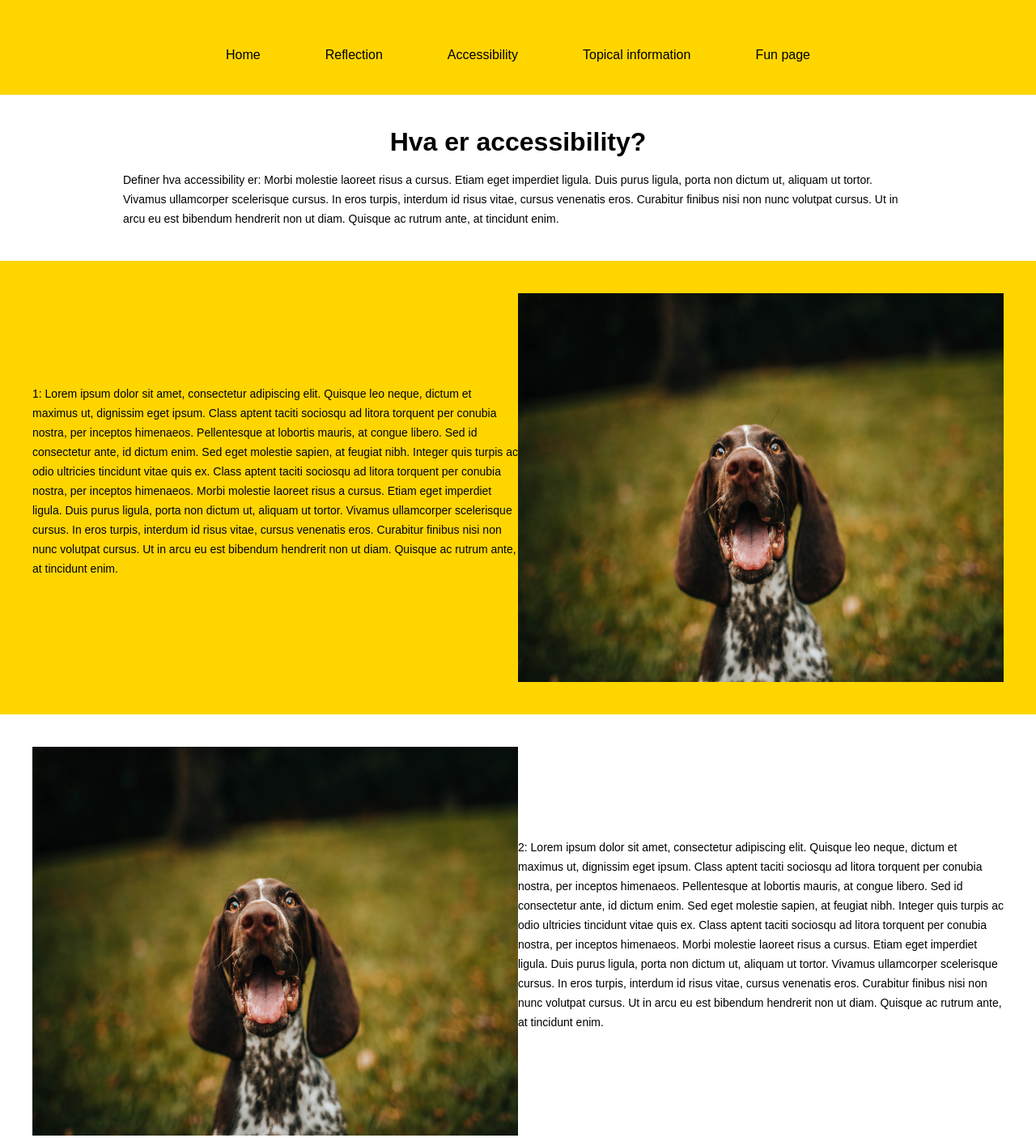
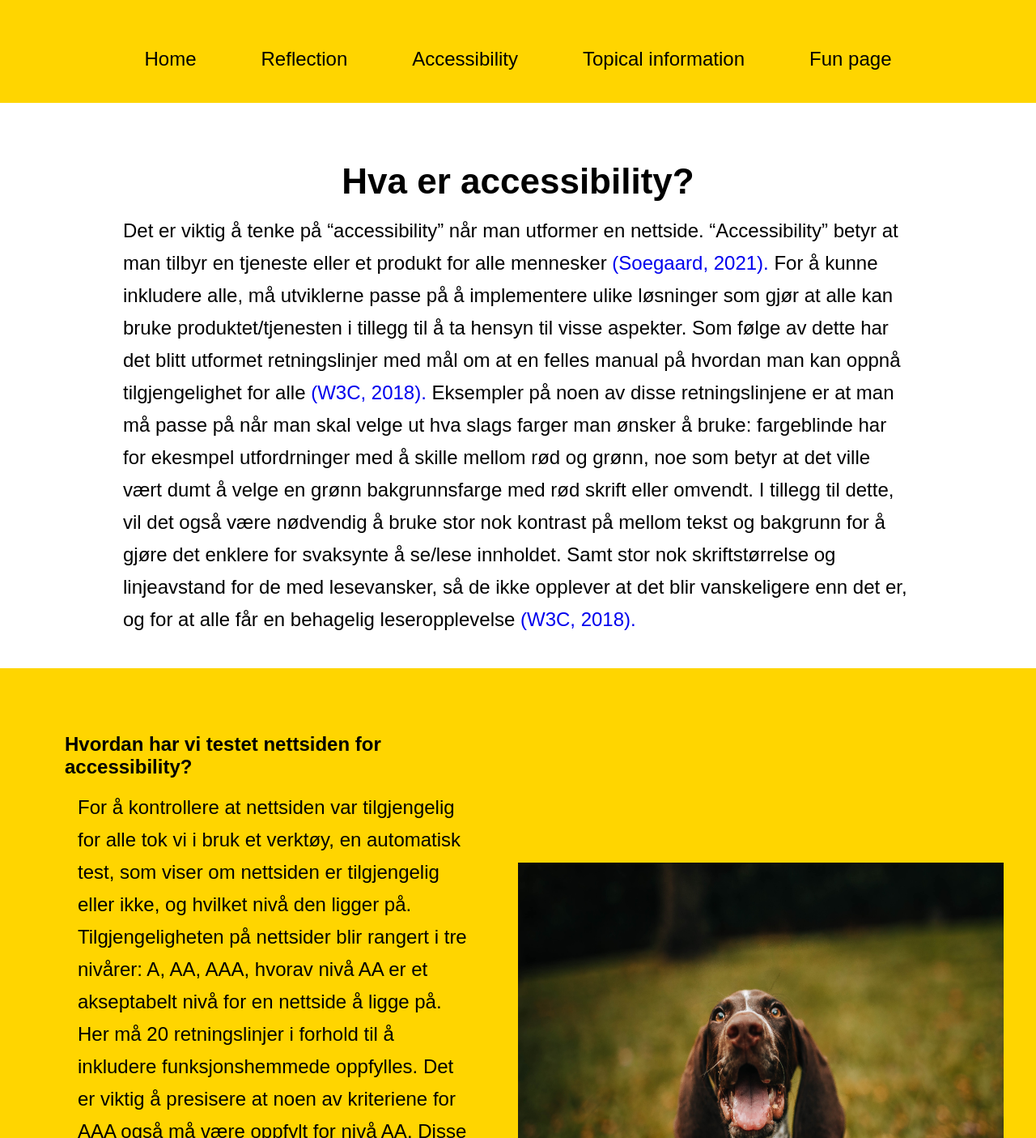
Before and after one commit to andreahjelde/Final-assignment-, a plain HTML site: page accessibility.html in a window 1280 px wide. Shown: the top 1405 px of the page at 81% size. Drawn offline with Linux system fonts and the light colour scheme.

Commit message:
la inn tekst til accessibility

```diff
--- a/Stylesheets/stylesheet.css
+++ b/Stylesheets/stylesheet.css
@@ -7,32 +7,27 @@
     font-family: Arial, Helvetica, sans-serif;
 }
 
+                        /*-------LITEN SKJERM------*/
+                        /*---- Screens < 600px ----*/
+
+/*------Generell styling-----*/
 /* -- styling til skriftstørrelse og skrifttype--*/
-p{
-    font-size: 14px;
-    line-height: 1.5rem;
+h1{
+    font-size: 36px;
 }
 
-/* Margin til alle div-ene*/
+h2{
+    font-size: 24;
+}
+
+p{
+    font-size: 18px;
+    line-height: 2.5rem;
+}
+
 div{
     padding: 2.5rem;
 }
-
-footer{
-    height: 5vh;
-    background-color: black;
-}
-
-
-
-
-
-
-
-
-/*-------LITEN SKJERM------*/
-/*---- Screens < 600px ----*/
-
 
 /*---HEADER---*/
 
@@ -68,6 +63,7 @@ header li{
 header li a{
     color: black;
     text-decoration: none;
+    font-size: 18px;
 
 }
 
@@ -77,12 +73,9 @@ border-bottom: solid 2px black;
 
 
 
-
-
-/*----Home-Page----*/
-
+/*---------------HOME-PAGE---------------*/
+/*---Introduksjon---*/
 /*justering av plassering*/
-
 .introduksjon{
     display: flex;
     flex-direction: column;
@@ -105,19 +98,20 @@ border-bottom: solid 2px black;
     text-align: center;
     padding-top: 2rem;
     padding-bottom: 10rem;
+
     max-width: 400px;
     min-width: 200px;
+
+    /*max-width: 600px;
+    min-width: 400px;  */
 }
 
 /*styling av bildet*/
-
 .introduksjon img{
     width: 400px;
-
 }
 
-
- /*Justering av plassering på elementene til forhåndsvisningen*/
+/* justering av forhåndsvisningene*/
 .forhåndsvisning:nth-child(2){
     display: flex;
     flex-direction: column;
@@ -149,7 +143,6 @@ border-bottom: solid 2px black;
 
 }
 
-
 .forhåndsvisning:nth-child(5){
     display: flex;
     justify-content:center;
@@ -168,6 +161,7 @@ border-bottom: solid 2px black;
     min-width: 20rem;
     background-color: white;
 }
+
 .for-tekst1 h2{
     text-align: center;
     background-color: white;
@@ -211,8 +205,7 @@ text-decoration: underline;
 }
 
 
-/*----Reflection-Page----*/
-
+/*---------------Reflection-Side---------------*/
 
 /*---Introduksjon---*/
 
@@ -294,9 +287,7 @@ text-decoration: underline;
     display: block;
 }
 
-
 /*---Konklusjon---*/
-
 /*plassering av elementene*/
 .konklusjon{
     display: flex;
@@ -304,7 +295,6 @@ text-decoration: underline;
     align-items: center;
     flex-direction: column;
     background-color:#ffd500;
-
 }
 
 /*Styling av tekst*/
@@ -346,28 +336,24 @@ padding: 3rem;
 
 
 
-/*----ACCESSIBILITY-PAGE---- */
+/*---------------ACCESSIBILITY-SIDE---------------*/
 /*Styling av overskriften og innledning*/
 #innledning h1{
    padding-bottom: 1rem;
 }
 
 #innledning p{
-    margin-right: 3rem;
-    margin-left: 3rem;
+    margin-left:2rem;
+    margin-right: 2rem;
 }
 
-#innledning{
-    display: flex;
-    justify-content: center;
-    align-items: center;
-    flex-direction: column;
+/*Styling av referanser i teksten*/
+#innledning a{
+    text-decoration: none;
  }
 
-/*Styling av teskten*/
-.forklaring p{
-    line-height: 1.5rem;
-    padding-bottom: 1rem;
+#innledning a:hover{
+     color: blue;
  }
 
 /*Styling av bilder */
@@ -375,6 +361,7 @@ padding: 3rem;
     height: 15rem;
     width: 100%;
     max-width: 520px;
+    padding-top: 1rem;
 }
 
 /*Bruker pseudo-element for å veksle gul og hvit-farge på tekstbokser*/
@@ -389,19 +376,22 @@ padding: 3rem;
 
 
 
-/*----TOPICAL INFORMATION-PAGE----*/
+
+/*---------------TOPICAL INFORMATION-SIDE---------------*/
 #overskrift1{
-margin-left: 2rem;
-margin-right: 2rem;
 margin-top: 2rem;
 
 padding-top: 2rem;
 padding-left: 2rem;
 padding-right: 2rem;
 
-display: flex;
-justify-content: center;
-align-items: center;
+text-align: center;
+}
+
+.oppgavetekst{
+max-width: 80%;
+margin-left: auto;
+margin-right: auto;
 }
 
 /*Styling av referanser i teksten*/
@@ -414,6 +404,8 @@ align-items: center;
 }
 
 /*Styling av kildeliste*/
+
+
 #kilder li{
     list-style-type: none;
 }
@@ -423,32 +415,43 @@ align-items: center;
     padding: 1rem;
     text-decoration: none;
     display: block;
+    font-size: 20px;
 }
 
 #kilder li a:hover{
     background-color: #ffd500;
-    tab-size: 5px;
 }
 
 
 
-
-
+/*-----------------------------------------------------------------------------------*/
                         /*--------MEDIUM STORE SKJERMER--------*/
                         /* ---Screens 600px –960 px ----*/
 
 @media screen and (min-width: 600px){
+/*---------------Generell styling---------------*/
+header li a{
+    font-size: 20px;
+}
+h1{
+    font-size: 42px;
+}
+h2{
+    font-size: 32;
+}
 
+p{
+    font-size: 22px;
+}
 
 /*---Header---*/
-
 /*Styling for navigasjonsbaren */
 header{
     height: fit-content;
     min-height: 2rem;
  }
 
- header ul{                       /* bruker flexbox for å plassere knappene til navigasjonsboksen*/
+ header ul{
      display:flex;
      justify-content: center;
      align-items: center;
@@ -467,7 +470,6 @@ header{
 /*----HOME-PAGE----*/
 
 /*Introduksjon*/
-
 /*justering av plassering*/
 .introduksjon{
     background-color: white;
@@ -487,7 +489,6 @@ header{
 
 
 /* justering av forhåndsvisningene*/
-
 .forhåndsvisning:nth-child(2){
     flex-direction: row-reverse;
     background-color:#ffd500;
@@ -505,15 +506,13 @@ header{
     background-color:#ffd500;
     border:none;
 }
+
 .forhåndsvisning:nth-child(5){
     flex-direction: row;
     background-color:white;
     border:none;
 }
 
-
-
-/*justering av tekst til forhåndsvisningene*/
 /* /*Justering på teksten*/
 .for-tekst1 p{
     text-align: left;
@@ -537,16 +536,11 @@ header{
 }
 
 
-
-/*----Reflection-Page----*/
-
-
+/*---------------Reflelction-side---------------*/
 /*---Introduksjon---*/
-
 /*Plassering av elementene*/
 .introduksjon2{
    flex-direction: row;
-
 }
 
 /*Styling av tekst*/
@@ -562,11 +556,11 @@ header{
 }
 
 /*---Hoveddel---*/
-
 /*plassering av elementene*/
 .refleksjon:nth-child(2){
     flex-direction: row-reverse;
 }
+
 .refleksjon:nth-child(3){
    flex-direction: row;
 }
@@ -576,6 +570,7 @@ header{
     text-align: left;
     max-width: 30rem;
 }
+
 .ref-tekst1 h2 {
     text-align: left;
 }
@@ -584,56 +579,100 @@ header{
     text-align: right;
     max-width: 30rem;
 }
+
 .ref-tekst2 h2 {
     text-align: right;
 }
-
 
 /*styling av tekstbilder*/
 .refleksjon img {
     width: 200px;
 }
 
-
-
-
 .konklusjon p{
     max-width: 30rem;
 }
 
+
+/*---------------Accessibility-side---------------*/
+#innledning h1{
+    padding-bottom: 1rem;
+    align-items: center;
+ }
+
+.forklaring h2{
+    display: flex;
+    justify-content: center;
+    align-items: center;
+}
+
+/*Styling av teskten*/
+.forklaring p{
+    padding: 1rem;
+}
+.forklaring img{
+    max-width: 880px;
+    height: 30rem;
+}
+
+
+/*---------------TOPICAL INFORMATION-side---------------*/
+#kilder{
+    margin-left: 5rem;
+    margin-right: 5rem;
+}
 }
 
 
 
 
-
-
-
+/*-----------------------------------------------------------------------------------*/
                         /*----------STORE SKJERMER--------*/
                         /* ---Screens >960 px--- */
 @media screen and (min-width: 960px){
+/*---------------Generell styling---------------*/
+h1{
+    font-size: 44px;
+}
+
+h2{
+    font-size: 34;
+}
+
+p{
+    font-size: 24px;
+}
+
+header li a{
+    font-size: 24px;
+}
 
 /*----Home-Page---*/
-
 /*Justerer bredden på teksten til forhåndsvisningene*/
 .for-tekst1 p{
     max-width: 40rem;
     min-width: 30rem;
 }
+
 .for-tekst2 p{
     max-width: 40rem;
     min-width: 30rem;
 }
 
 
-
-
-/*---Accessibility---*/
+/*---------------Accessibility---------------*/
 #innledning p{
     margin-right: 7rem;
     margin-left: 7rem;
 }
-/*Styling av bilder */
+#innledning h1{
+    margin-top: 2rem;
+    display: flex;
+    justify-content: center;
+    align-items: center;
+}
+
+/*Styling av boksene */
 .forklaring:nth-child(2){
     display: flex;
     flex-direction: row;
@@ -663,8 +702,9 @@ header{
     height: 30rem;
 }
 
-
-
-
-
+/*---------------TOPICAL INFORMATION-side---------------*/
+#kilder{
+    margin-left: 10rem;
+    margin-right: 10rem;
 }
+}
--- a/accessibility.html
+++ b/accessibility.html
@@ -35,78 +35,92 @@
     <!-- Bilder med forklaring -->
     <div id="innledning">
     <h1>Hva er accessibility?</h1>
-    <p>Definer hva accessibility er:
-      Morbi molestie laoreet risus a cursus. Etiam eget imperdiet ligula. Duis purus ligula,
-            porta non dictum ut, aliquam ut tortor. Vivamus ullamcorper scelerisque cursus.
-            In eros turpis, interdum id risus vitae, cursus venenatis eros.
-            Curabitur finibus nisi non nunc volutpat cursus.
-            Ut in arcu eu est bibendum hendrerit non ut diam.
-            Quisque ac rutrum ante, at tincidunt enim.
+    <p>Det er viktig å tenke på “accessibility” når man utformer en nettside.
+      “Accessibility” betyr at man tilbyr en tjeneste eller et produkt for alle mennesker
+      <a href="https://www.interaction-design.org/literature/article/accessibility-usability-for-all">(Soegaard, 2021).</a>
+      For å kunne inkludere alle,
+      må utviklerne passe på å implementere ulike løsninger som gjør at alle kan
+      bruke produktet/tjenesten i tillegg til å ta hensyn til visse aspekter.
+      Som følge av dette har det blitt utformet retningslinjer med mål om at en
+      felles manual på hvordan man kan oppnå tilgjengelighet for alle
+      <a href="https://www.w3.org/TR/2018/REC-WCAG21-20180605/#text-spacing"> (W3C, 2018).</a>
+
+      Eksempler på noen av disse retningslinjene er at man må passe på når man skal
+      velge ut hva slags farger man ønsker å bruke: fargeblinde har for ekesmpel
+      utfordrninger med å skille mellom rød og grønn, noe som betyr at det ville
+      vært dumt å velge en grønn bakgrunnsfarge med rød skrift eller omvendt.
+      I tillegg til dette, vil det også være nødvendig å bruke stor nok kontrast
+      på mellom tekst og bakgrunn for å gjøre det enklere for svaksynte å se/lese innholdet.
+      Samt stor nok skriftstørrelse og linjeavstand for de med lesevansker,
+      så de ikke opplever at det blir vanskeligere enn det er,
+      og for at alle får en behagelig leseropplevelse
+      <a href="https://www.w3.org/TR/2018/REC-WCAG21-20180605/#text-spacing"> (W3C, 2018).</a>
     </p>
     </div>
 
-      <div class="forklaring">
-        <p>
-            1: Lorem ipsum dolor sit amet, consectetur adipiscing elit.
-            Quisque leo neque, dictum et maximus ut, dignissim eget ipsum.
-            Class aptent taciti sociosqu ad litora torquent per conubia nostra, per inceptos himenaeos.
-            Pellentesque at lobortis mauris, at congue libero. Sed id consectetur ante, id dictum enim.
-            Sed eget molestie sapien, at feugiat nibh. Integer quis turpis ac odio ultricies tincidunt vitae quis ex.
-            Class aptent taciti sociosqu ad litora torquent per conubia nostra, per inceptos himenaeos.
-            Morbi molestie laoreet risus a cursus. Etiam eget imperdiet ligula. Duis purus ligula,
-            porta non dictum ut, aliquam ut tortor. Vivamus ullamcorper scelerisque cursus.
-            In eros turpis, interdum id risus vitae, cursus venenatis eros.
-            Curabitur finibus nisi non nunc volutpat cursus.
-            Ut in arcu eu est bibendum hendrerit non ut diam.
-            Quisque ac rutrum ante, at tincidunt enim.
-        </p>
-        <img src="medier/dog.jpg" alt="Bilde 1">
-      </div>
-
 
       <div class="forklaring">
+        <div class="innhold_forklaring">
+        <h2>Hvordan har vi testet nettsiden for accessibility?</h2>
         <p>
-            2: Lorem ipsum dolor sit amet, consectetur adipiscing elit.
-            Quisque leo neque, dictum et maximus ut, dignissim eget ipsum.
-            Class aptent taciti sociosqu ad litora torquent per conubia nostra, per inceptos himenaeos.
-            Pellentesque at lobortis mauris, at congue libero. Sed id consectetur ante, id dictum enim.
-            Sed eget molestie sapien, at feugiat nibh. Integer quis turpis ac odio ultricies tincidunt vitae quis ex.
-            Class aptent taciti sociosqu ad litora torquent per conubia nostra, per inceptos himenaeos.
-            Morbi molestie laoreet risus a cursus. Etiam eget imperdiet ligula. Duis purus ligula,
-            porta non dictum ut, aliquam ut tortor. Vivamus ullamcorper scelerisque cursus.
-            In eros turpis, interdum id risus vitae, cursus venenatis eros.
-            Curabitur finibus nisi non nunc volutpat cursus.
-            Ut in arcu eu est bibendum hendrerit non ut diam.
-            Quisque ac rutrum ante, at tincidunt enim.
+          For å kontrollere at nettsiden var tilgjengelig for alle tok vi i bruk et verktøy,
+          en automatisk test, som viser om nettsiden er tilgjengelig eller ikke,
+          og hvilket nivå den ligger på.
+          Tilgjengeligheten på nettsider blir rangert i tre nivårer:
+          A, AA, AAA, hvorav nivå AA er et akseptabelt nivå for en nettside å ligge på.
+          Her må 20 retningslinjer i forhold til å inkludere funksjonshemmede oppfylles.
+          Det er viktig å presisere at noen av kriteriene for AAA også må være oppfylt for nivå AA.
+          Disse retningslinjene består blant annet om at man må ha en viss kontrast mellom fargene,
+          at beskrivelsen til bildene har en betydning, at overskrifter blir brukt på en logisk måte,
+          etc. (Carlos -----, HJELP  ).  Vi lastet dermed opp alle sidene, hvorav alle fikk tildelt nivå AA.
         </p>
-        <img src="medier/dog.jpg" alt="Bilde 2">
       </div>
+        <img src="medier/dog.jpg" alt="Bilde 1">
 
-      <div class="forklaring">
-        <p>
-            3: Lorem ipsum dolor sit amet, consectetur adipiscing elit.
-            Quisque leo neque, dictum et maximus ut, dignissim eget ipsum.
-            Class aptent taciti sociosqu ad litora torquent per conubia nostra, per inceptos himenaeos.
-            Pellentesque at lobortis mauris, at congue libero. Sed id consectetur ante, id dictum enim.
-            Sed eget molestie sapien, at feugiat nibh. Integer quis turpis ac odio ultricies tincidunt vitae quis ex.
-            Class aptent taciti sociosqu ad litora torquent per conubia nostra, per inceptos himenaeos.
-            Morbi molestie laoreet risus a cursus. Etiam eget imperdiet ligula. Duis purus ligula,
-            porta non dictum ut, aliquam ut tortor. Vivamus ullamcorper scelerisque cursus.
-            In eros turpis, interdum id risus vitae, cursus venenatis eros.
-            Curabitur finibus nisi non nunc volutpat cursus.
-            Ut in arcu eu est bibendum hendrerit non ut diam.
-            Quisque ac rutrum ante, at tincidunt enim.
-        </p>
-        <img src="medier/dog.jpg" alt="Bilde 3">
       </div>
 
 
 
 
-  <footer>
+      <div class="forklaring">
+        <div class="innhold_forklaring">
+        <h2>Hva mer har vi gjort for å gjøre siden tilgjengelig?</h2>
+        <p>
+          I tillegg til å gjennomføre den automatiske testen,
+          leste vi oss også opp retningslinjene for tilgjengelighet for nettinnhold.
+          Dette ble gjort for å kunne være bevisste på hva vi måtte huske på mens vi kodet,
+          slik at vi fra begynnelsen kunne tenke på å utvikle en nettside som alle kunne bruke.
+        </p>
+        <p>
+          Vi brukte også en kontrsast sjekker for å kontrollere at fargene vi valgte
+          ikke gjorde teksten vanskelig å lese, spesielt for svaksynte.
+          Til tross for at vi hentet mye inspirasjon fra nettsiden til OsloMet,
+          valgte vi fortsatt å kontrollere kontrasten på fargene for å være
+          sikre på at det ikke var gjort en feil hos andre.
+          Vi passet også på å legge til beskrivelser på bildene slik at
+          de som av ulike årsaker ikke kan se bildet,
+          kan lese bildeteksten (eller få det opplest dersom de tar i bruk leseassistenter).
+        </p>
+      </div>
+        <img src="medier/dog.jpg" alt="Bilde 2">
+      </div>
 
-  </footer>
-  </main>
-</body>
-
+  <div class="forklaring">
+    <div class="innhold_forklaring">
+    <p>
+      For å kontrollere at koden vi hadde var grei,
+      brukte vi en nettside som gjorde en vurdering på den.
+      Til å begynne med validerte vi html-koden vår,
+      hvor vi fikk én feilmelding.
+      Denne feilmedlingen var enkel å rette opp i,
+      da det bare var at vi hadde glemt å avslutte “main”.
+      Etter at denne feilen ble rette på,
+      validerte vi html-koden på ny, og vi nå ingen feilmeldinger.
+      Så gjorde vi det samme for CSS-koden. Her fikk vi ingen feilmeldinger.
+    </p>
+    </div>
+        <img src="medier/dog.jpg" alt="Bilde 3">
+      </div>
+    </main>
+  </body>
 </html>
```
Also changed, not shown: index.html (+2 -8 lines), reflection.html (+2 -8 lines), topicalinformation.html (+0 -2 lines). Lines whose indentation alone changed are shown as unchanged.
